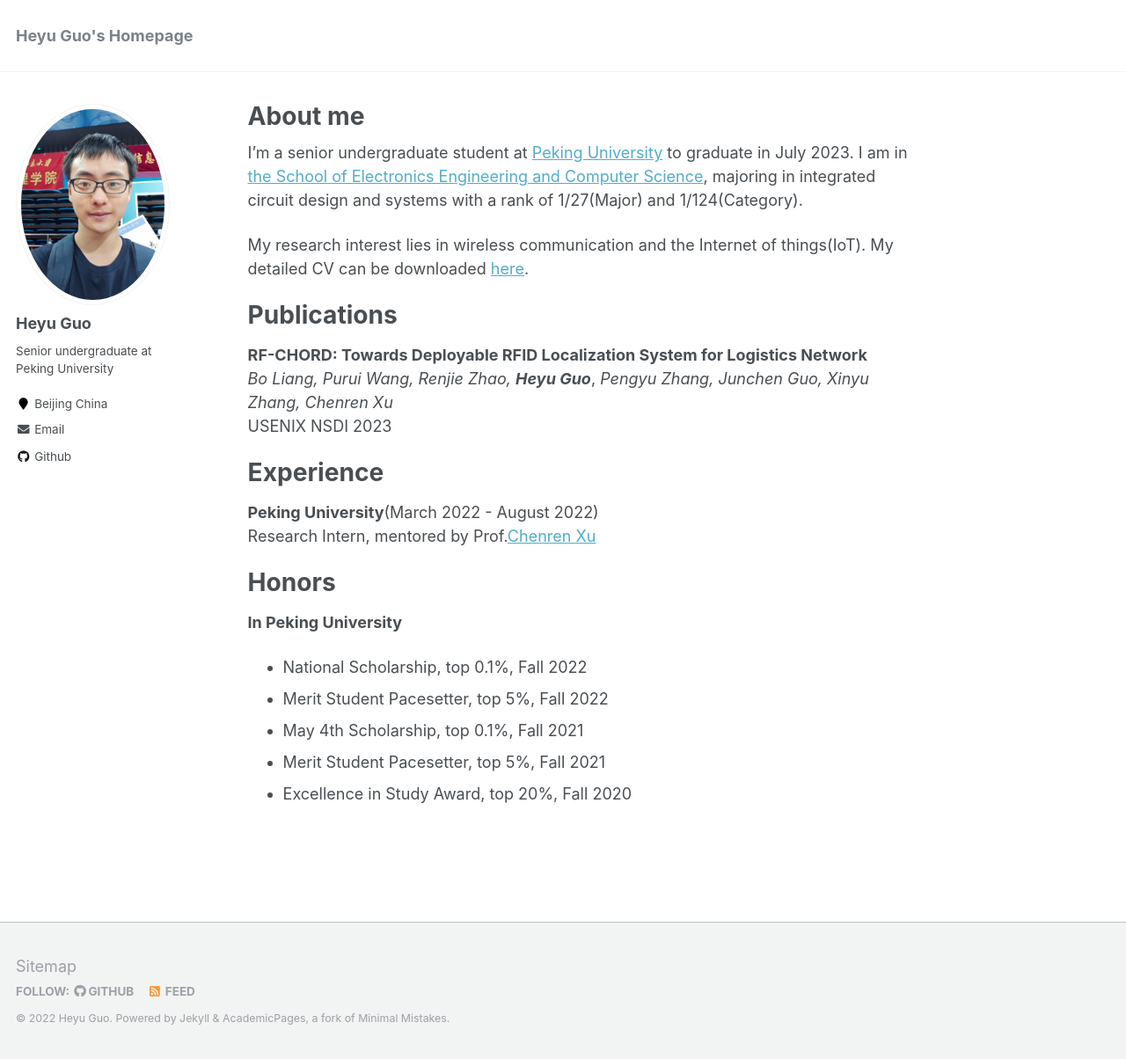
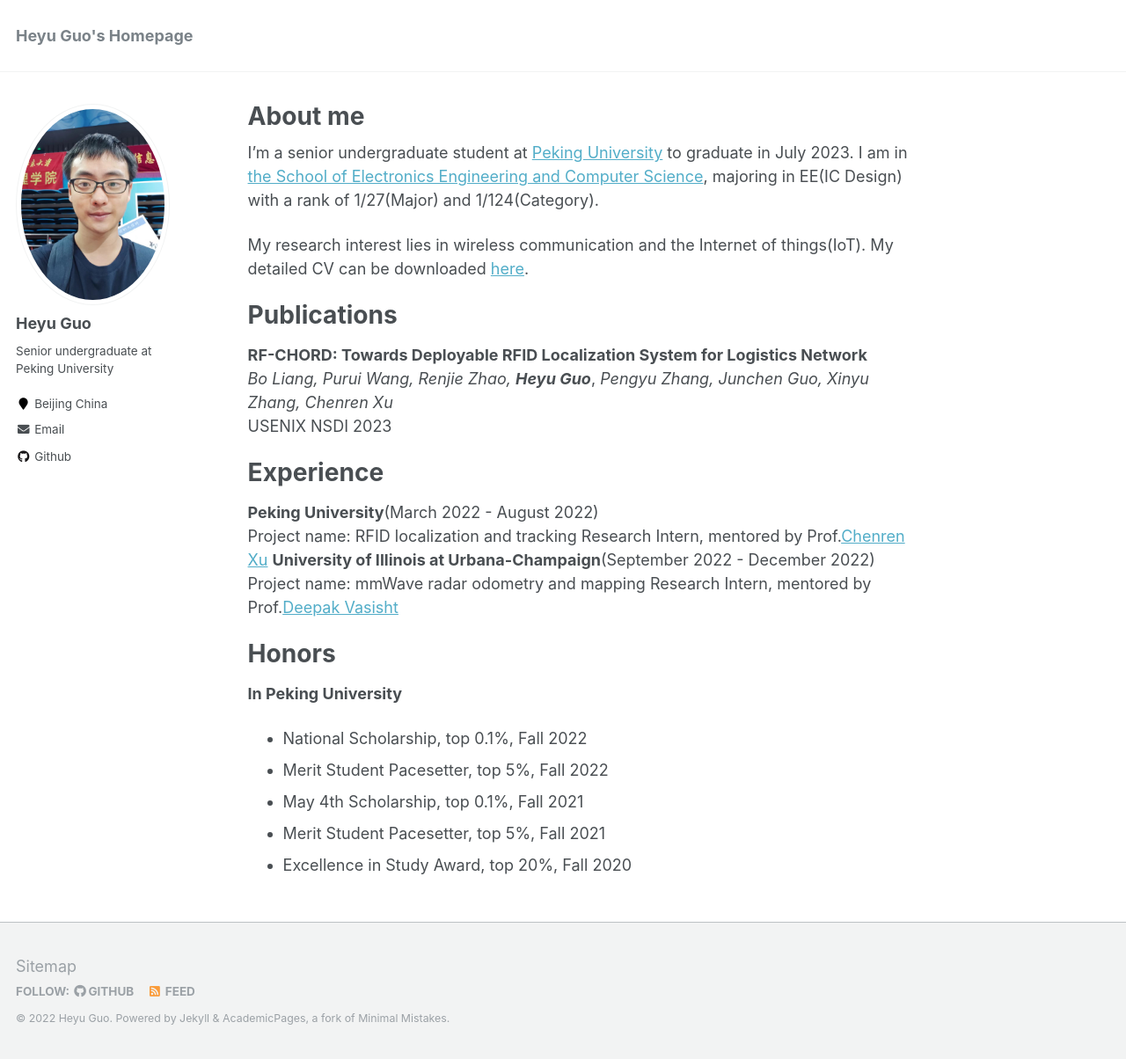
Before and after one commit to GuoHeyu/GuoHeyu.github.io, a Jekyll site: the page built from _pages/about.md, in a window 1280 px wide and 1204 px high. Shown: the whole window at 88% size. Built offline with Jekyll 4.4.1, drawn with Linux system fonts in a browser that asks for light colours.

Commit message:
Update about.md

```diff
--- a/_pages/about.md
+++ b/_pages/about.md
@@ -8,7 +8,7 @@ redirect_from:
   - /about.html
 ---
 
-I'm a senior undergraduate student at [Peking University](https://www.pku.edu.cn/) to graduate in July 2023. I am in [the School of Electronics Engineering and Computer Science](https://eecs.pku.edu.cn/en/), majoring in integrated circuit design and systems with a rank of 1/27(Major) and 1/124(Category).
+I'm a senior undergraduate student at [Peking University](https://www.pku.edu.cn/) to graduate in July 2023. I am in [the School of Electronics Engineering and Computer Science](https://eecs.pku.edu.cn/en/), majoring in EE(IC Design) with a rank of 1/27(Major) and 1/124(Category).
 
 My research interest lies in wireless communication and the Internet of things(IoT). My detailed CV can be downloaded [here](https://github.com/GuoHeyu/GuoHeyu.github.io/blob/main/files/CV.pdf).
 
@@ -21,7 +21,12 @@ USENIX NSDI 2023
 Experience
 ======
 **Peking University**(March 2022 - August 2022)<br>
+Project name: RFID localization and tracking
 Research Intern, mentored by Prof.[Chenren Xu](https://soar.group/chenren/)
+**University of Illinois at Urbana-Champaign**(September 2022 - December 2022)<br>
+Project name: mmWave radar odometry and mapping
+Research Intern, mentored by Prof.[Deepak Vasisht](https://deepakv.web.illinois.edu/)
+
 
 Honors
 ======
```
